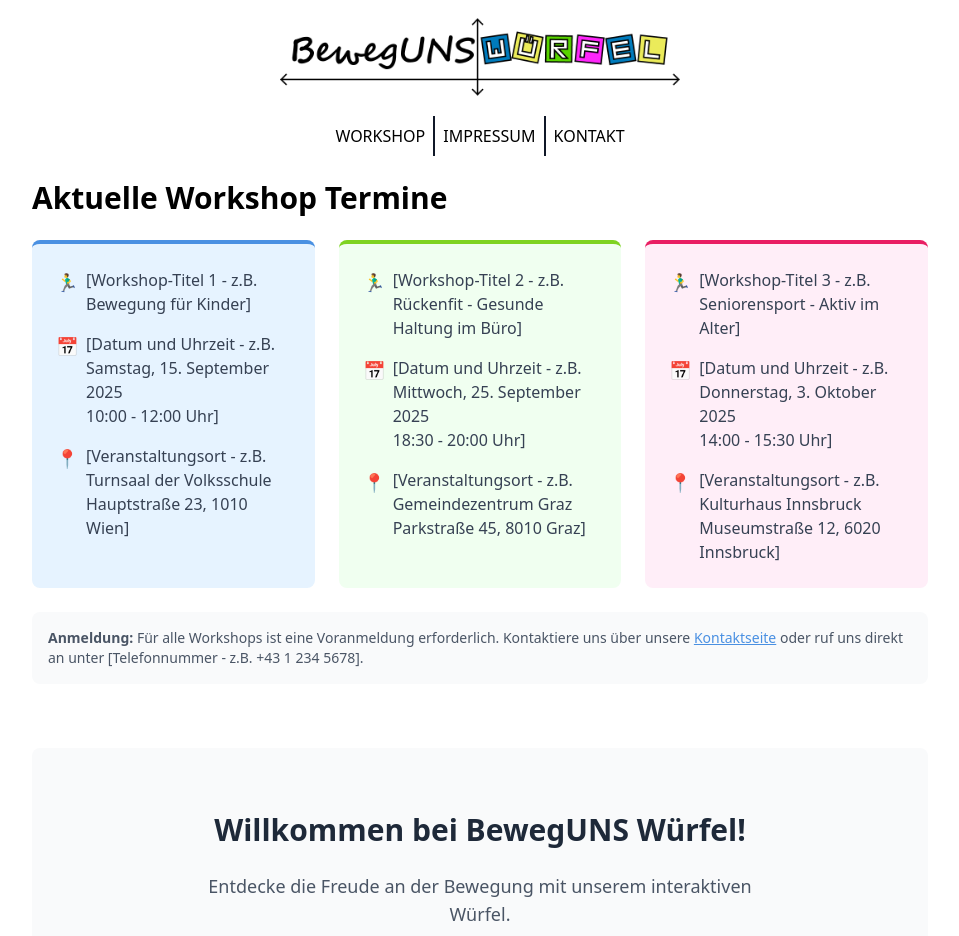
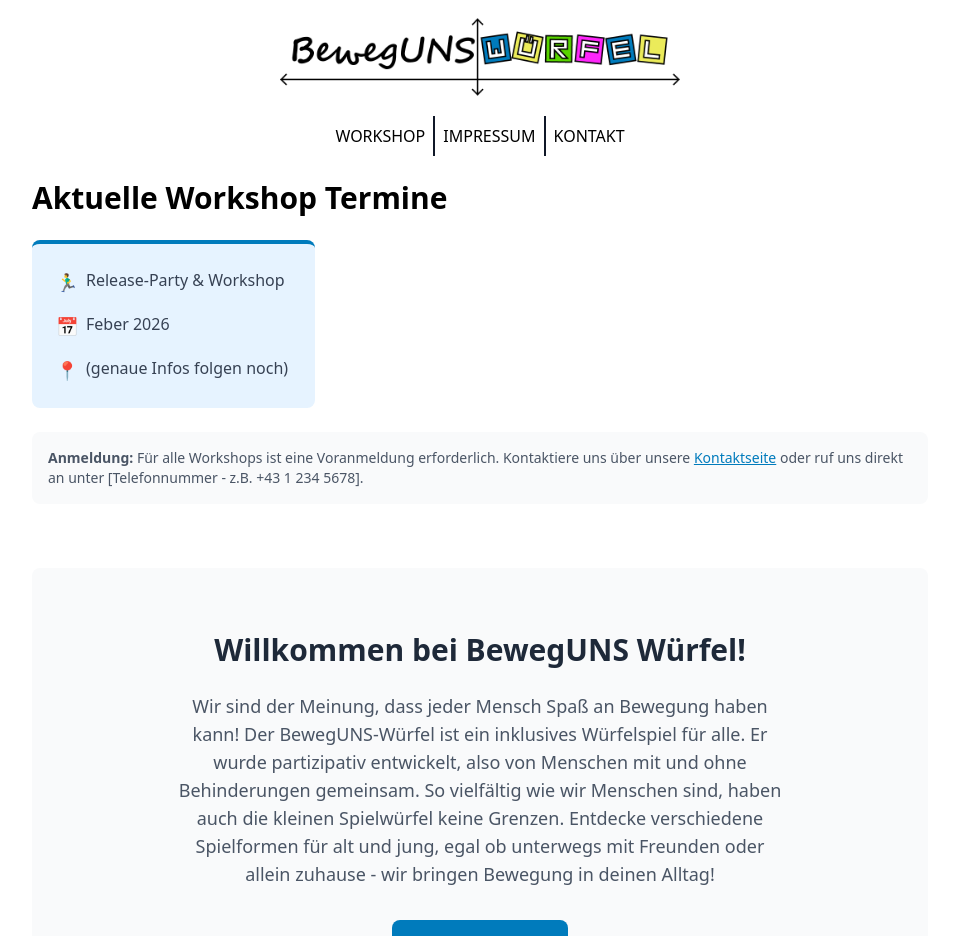
Before and after one commit to chranditho/beweguns-wuerfel, a SvelteKit app: page /workshop in a window 1280 px wide. Shown: the top 936 px of the page, without its empty margins (160-1119 px from the left). Built offline with nearby package versions, Linux system fonts and the light colour scheme.

Commit message:
improve workshop page

```diff
--- a/src/app.css
+++ b/src/app.css
@@ -4,17 +4,17 @@
 
 @theme {
     --color-primary-50: #e6f3ff;
-    --color-primary-500: #4a90e2;
+    --color-primary-500: #007BBC;
     --color-primary-600: #357abd;
     --color-primary-700: #2a5f94;
 
     --color-secondary-50: #f0fff0;
-    --color-secondary-500: #7ed321;
+    --color-secondary-500: #59D403;
     --color-secondary-600: #65a91a;
     --color-secondary-700: #4d7f13;
 
     --color-accent-50: #ffeef8;
-    --color-accent-500: #e91e63;
+    --color-accent-500: #FF26FB;
     --color-accent-600: #c2185b;
     --color-accent-700: #9c1447;
 }
--- a/src/routes/workshop/+page.svelte
+++ b/src/routes/workshop/+page.svelte
@@ -13,51 +13,15 @@
 				<div class="space-y-4">
 					<div class="flex items-start gap-2">
 						<span class="text-lg">🏃‍♂️</span>
-						<p class="text-gray-700 dark:text-gray-300">[Workshop-Titel 1 - z.B. Bewegung für Kinder]</p>
+						<p class="text-gray-700 dark:text-gray-300">Release-Party & Workshop</p>
 					</div>
 					<div class="flex items-start gap-2">
 						<span class="text-lg">📅</span>
-						<p class="text-gray-700 dark:text-gray-300">[Datum und Uhrzeit - z.B. Samstag, 15. September 2025<br>10:00 - 12:00 Uhr]</p>
+						<p class="text-gray-700 dark:text-gray-300">Feber 2026</p>
 					</div>
 					<div class="flex items-start gap-2">
 						<span class="text-lg">📍</span>
-						<p class="text-gray-700 dark:text-gray-300">[Veranstaltungsort - z.B. Turnsaal der Volksschule<br>Hauptstraße 23, 1010 Wien]</p>
-					</div>
-				</div>
-			</div>
-
-			<!-- Workshop Event 2 -->
-			<div class="bg-secondary-50 border-t-4 border-secondary-500 dark:bg-green-900/20 p-6 rounded-lg">
-				<div class="space-y-4">
-					<div class="flex items-start gap-2">
-						<span class="text-lg">🏃‍♂️</span>
-						<p class="text-gray-700 dark:text-gray-300">[Workshop-Titel 2 - z.B. Rückenfit - Gesunde Haltung im Büro]</p>
-					</div>
-					<div class="flex items-start gap-2">
-						<span class="text-lg">📅</span>
-						<p class="text-gray-700 dark:text-gray-300">[Datum und Uhrzeit - z.B. Mittwoch, 25. September 2025<br>18:30 - 20:00 Uhr]</p>
-					</div>
-					<div class="flex items-start gap-2">
-						<span class="text-lg">📍</span>
-						<p class="text-gray-700 dark:text-gray-300">[Veranstaltungsort - z.B. Gemeindezentrum Graz<br>Parkstraße 45, 8010 Graz]</p>
-					</div>
-				</div>
-			</div>
-
-			<!-- Workshop Event 3 -->
-			<div class="bg-accent-50 border-t-4 border-accent-500 dark:bg-pink-900/20 p-6 rounded-lg">
-				<div class="space-y-4">
-					<div class="flex items-start gap-2">
-						<span class="text-lg">🏃‍♂️</span>
-						<p class="text-gray-700 dark:text-gray-300">[Workshop-Titel 3 - z.B. Seniorensport - Aktiv im Alter]</p>
-					</div>
-					<div class="flex items-start gap-2">
-						<span class="text-lg">📅</span>
-						<p class="text-gray-700 dark:text-gray-300">[Datum und Uhrzeit - z.B. Donnerstag, 3. Oktober 2025<br>14:00 - 15:30 Uhr]</p>
-					</div>
-					<div class="flex items-start gap-2">
-						<span class="text-lg">📍</span>
-						<p class="text-gray-700 dark:text-gray-300">[Veranstaltungsort - z.B. Kulturhaus Innsbruck<br>Museumstraße 12, 6020 Innsbruck]</p>
+						<p class="text-gray-700 dark:text-gray-300">(genaue Infos folgen noch)</p>
 					</div>
 				</div>
 			</div>
@@ -80,10 +44,14 @@
 				Willkommen bei BewegUNS Würfel!
 			</h2>
 			<p class="text-lg text-gray-600 dark:text-gray-300 mb-8">
-				Entdecke die Freude an der Bewegung mit unserem interaktiven Würfel.
+				Wir sind der Meinung, dass jeder Mensch Spaß an Bewegung haben kann!
+				Der BewegUNS-Würfel ist ein inklusives Würfelspiel für alle. Er wurde partizipativ entwickelt, also von Menschen
+				mit und ohne Behinderungen gemeinsam. So vielfältig wie wir Menschen sind, haben auch die kleinen Spielwürfel
+				keine Grenzen. Entdecke verschiedene Spielformen für alt und jung, egal ob unterwegs mit Freunden oder allein
+				zuhause - wir bringen Bewegung in deinen Alltag!
 			</p>
 			<a href="/kontakt"
-				 class="inline-block bg-blue-600 hover:bg-blue-700 text-white py-3 px-8 rounded-lg transition-colors font-medium">
+				 class="inline-block bg-primary-500 hover:bg-primary-700 text-white py-3 px-8 rounded-lg transition-colors font-medium">
 				Jetzt anmelden
 			</a>
 		</div>
```
